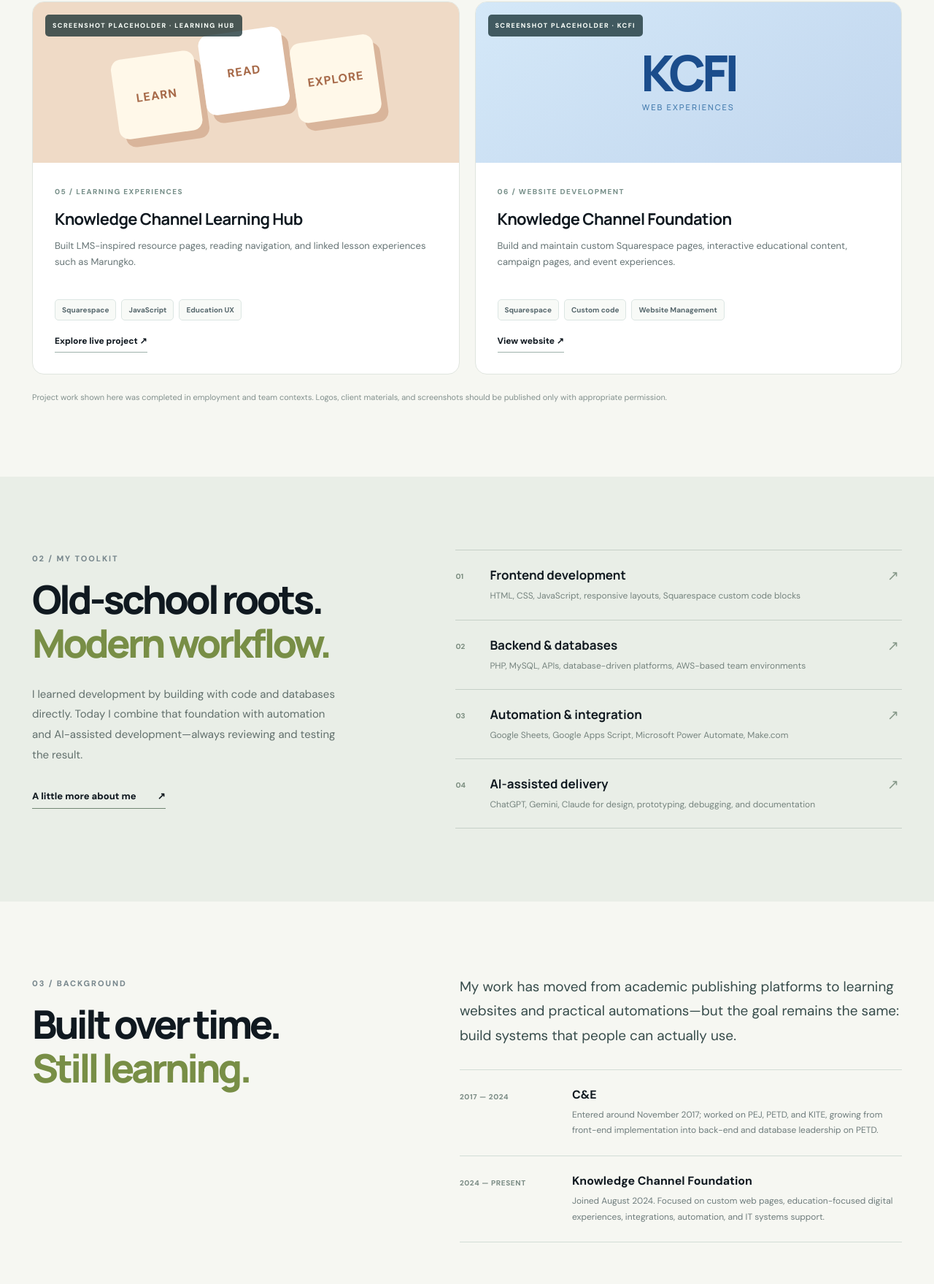
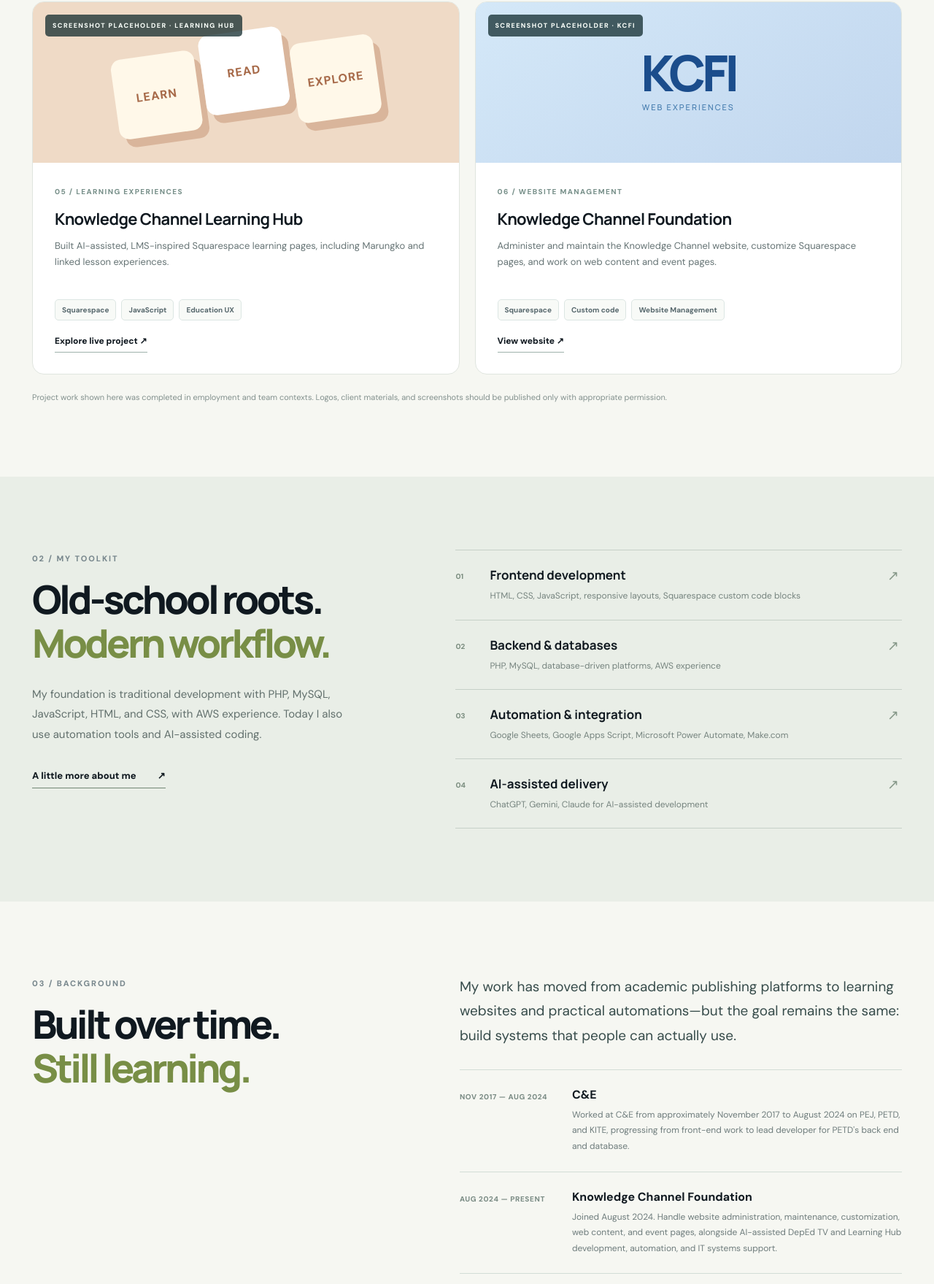
Before and after one commit to Franze-Cargar/Franze-Cargar.github.io, a plain HTML site: page index.html in a window 1280 px wide. Shown: the part 2146-3905 px from the top of the page at 73% size. Drawn offline with Linux system fonts and the light colour scheme.

Commit message:
Update portfolio project descriptions and career details

```diff
--- a/index.html
+++ b/index.html
@@ -169,9 +169,8 @@
                 <span class="project-index">01 / LIVE DATA INTEGRATION</span>
                 <h3>DepEd TV Schedule</h3>
                 <p>
-                  A weekly broadcast dashboard powered by Google Sheets and Apps
-                  Script—so staff can update programming without editing website
-                  code.
+                  Built an AI-assisted custom frontend connected to Google Sheets
+                  and Google Apps Script for weekly TV schedule updates.
                 </p>
                 <div class="chipset">
                   <span>JavaScript</span><span>Google Sheets</span
@@ -203,9 +202,10 @@
                 <span class="project-index">02 / DEVELOPMENT LEADERSHIP</span>
                 <h3>Philippine Electronic Theses & Dissertations</h3>
                 <p>
-                  Designed the entire original front end, then later led the
-                  back-end and database work, adapting capabilities from
-                  Philippine E-Journals.
+                  Initially designed and laid out the entire front end. Several
+                  years later, became lead developer for back-end and database
+                  development, implementing features based on Philippine
+                  E-Journals.
                 </p>
                 <div class="chipset">
                   <span>PHP</span><span>MySQL</span><span>Full-stack</span>
@@ -282,8 +282,8 @@
                 <span class="project-index">05 / LEARNING EXPERIENCES</span>
                 <h3>Knowledge Channel Learning Hub</h3>
                 <p>
-                  Built LMS-inspired resource pages, reading navigation, and
-                  linked lesson experiences such as Marungko.
+                  Built AI-assisted, LMS-inspired Squarespace learning pages,
+                  including Marungko and linked lesson experiences.
                 </p>
                 <div class="chipset">
                   <span>Squarespace</span><span>JavaScript</span
@@ -306,11 +306,11 @@
                 </div>
               </div>
               <div class="project-body">
-                <span class="project-index">06 / WEBSITE DEVELOPMENT</span>
+                <span class="project-index">06 / WEBSITE MANAGEMENT</span>
                 <h3>Knowledge Channel Foundation</h3>
                 <p>
-                  Build and maintain custom Squarespace pages, interactive
-                  educational content, campaign pages, and event experiences.
+                  Administer and maintain the Knowledge Channel website, customize
+                  Squarespace pages, and work on web content and event pages.
                 </p>
                 <div class="chipset">
                   <span>Squarespace</span><span>Custom code</span
@@ -340,9 +340,9 @@
             <span class="section-kicker">02 / MY TOOLKIT</span>
             <h2>Old-school roots.<br /><em>Modern workflow.</em></h2>
             <p>
-              I learned development by building with code and databases
-              directly. Today I combine that foundation with automation and
-              AI-assisted development—always reviewing and testing the result.
+              My foundation is traditional development with PHP, MySQL,
+              JavaScript, HTML, and CSS, with AWS experience. Today I also use
+              automation tools and AI-assisted coding.
             </p>
             <a class="text-link" href="#about"
               >A little more about me <span>↗</span></a
@@ -365,8 +365,7 @@
               <div>
                 <h3>Backend & databases</h3>
                 <p>
-                  PHP, MySQL, APIs, database-driven platforms, AWS-based team
-                  environments
+                  PHP, MySQL, database-driven platforms, AWS experience
                 </p>
               </div>
               <b>↗</b>
@@ -387,8 +386,7 @@
               <div>
                 <h3>AI-assisted delivery</h3>
                 <p>
-                  ChatGPT, Gemini, Claude for design, prototyping, debugging,
-                  and documentation
+                  ChatGPT, Gemini, Claude for AI-assisted development
                 </p>
               </div>
               <b>↗</b>
@@ -411,23 +409,24 @@
             </p>
             <div class="timeline">
               <div class="timeline-item">
-                <span>2017 — 2024</span>
+                <span>NOV 2017 — AUG 2024</span>
                 <div>
                   <h3>C&E</h3>
                   <p>
-                    Entered around November 2017; worked on PEJ, PETD, and KITE,
-                    growing from front-end implementation into back-end and
-                    database leadership on PETD.
+                    Worked at C&E from approximately November 2017 to August 2024
+                    on PEJ, PETD, and KITE, progressing from front-end work to
+                    lead developer for PETD's back end and database.
                   </p>
                 </div>
               </div>
               <div class="timeline-item">
-                <span>2024 — PRESENT</span>
+                <span>AUG 2024 — PRESENT</span>
                 <div>
                   <h3>Knowledge Channel Foundation</h3>
                   <p>
-                    Joined August 2024. Focused on custom web pages,
-                    education-focused digital experiences, integrations,
+                    Joined August 2024. Handle website administration, maintenance,
+                    customization, web content, and event pages, alongside
+                    AI-assisted DepEd TV and Learning Hub development,
                     automation, and IT systems support.
                   </p>
                 </div>
```
Also changed, not shown: 1 other file.
